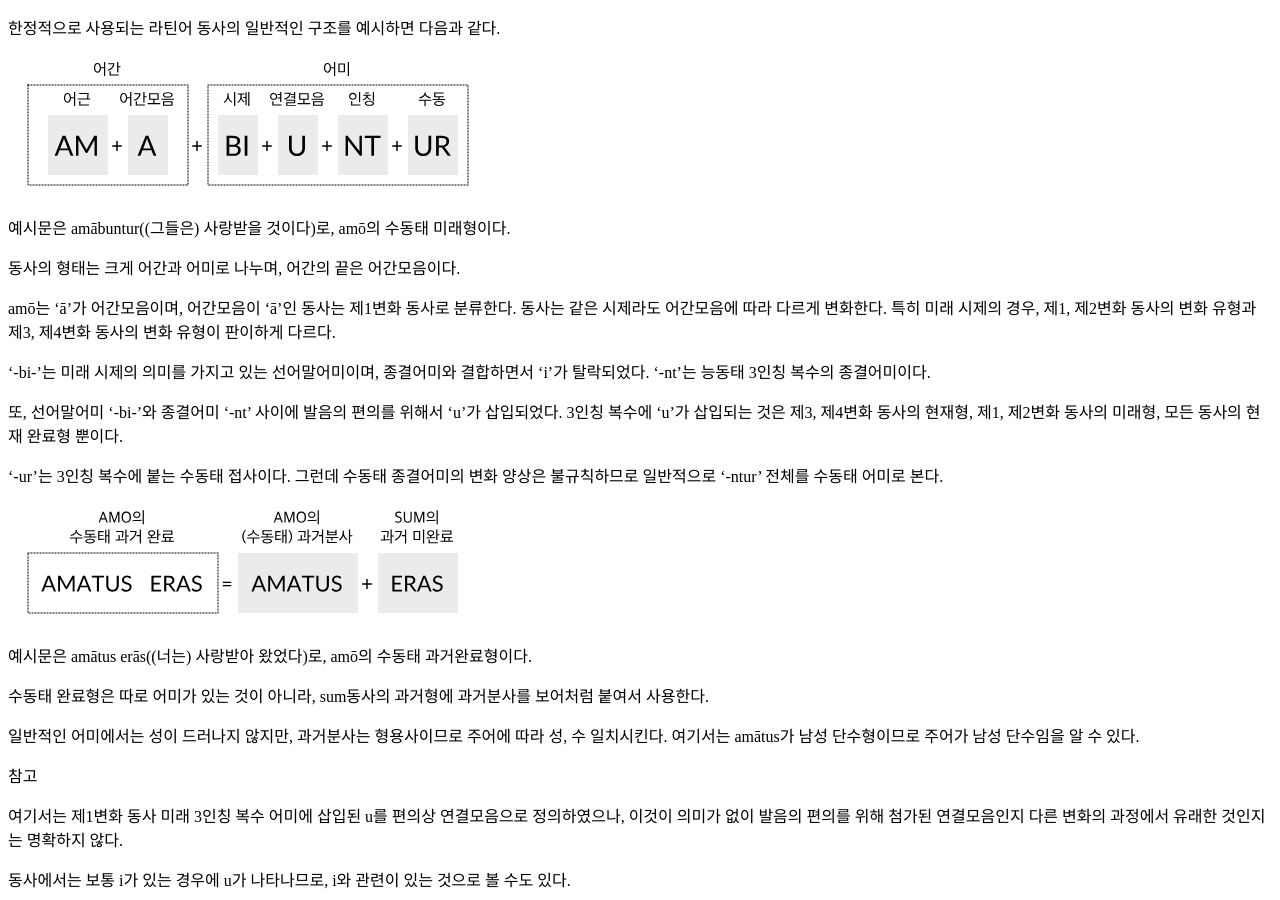
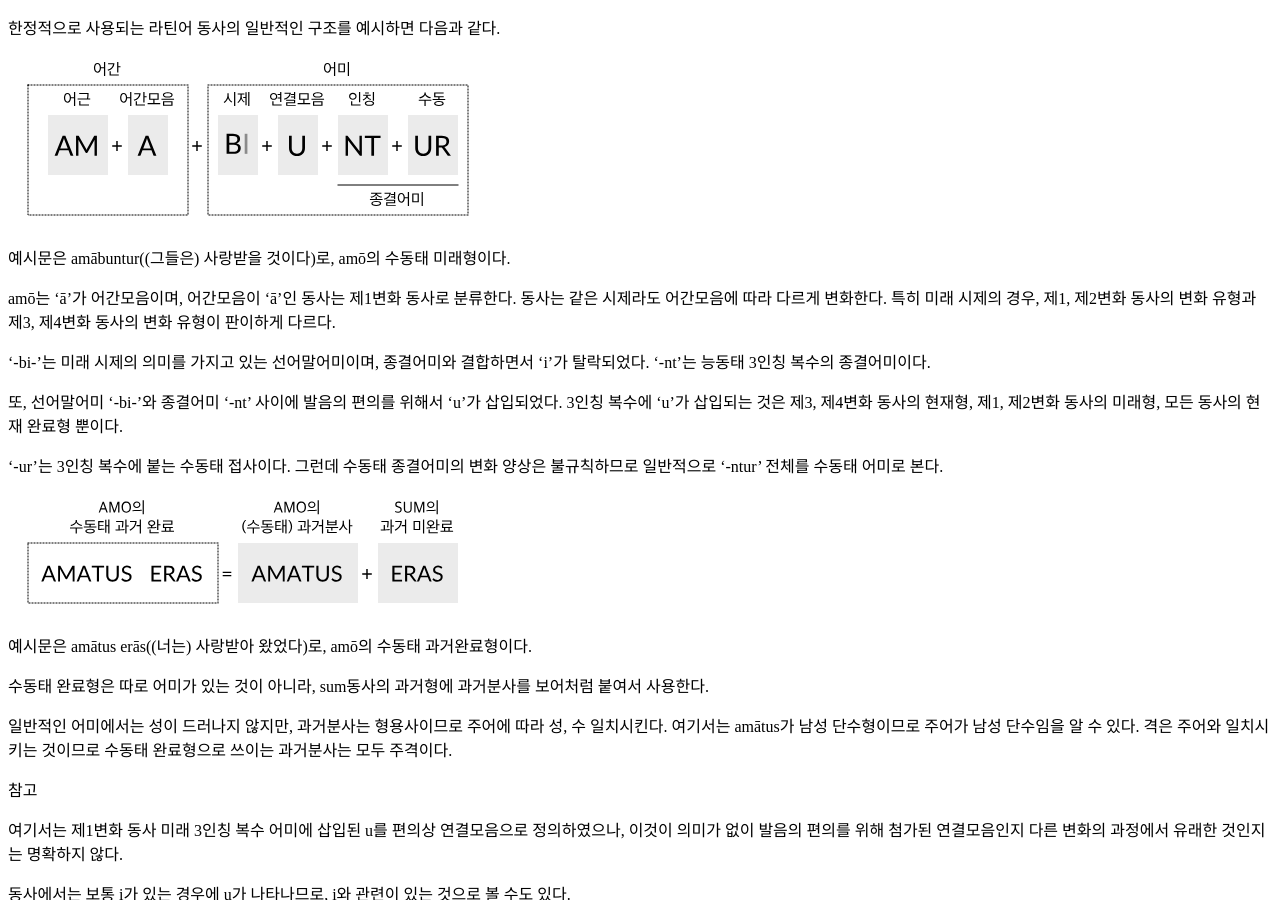
Before and after one commit to kabbala/grammatica_latina, a Sphinx documentation site: the page built from source/coniugatio_verbi/coniugatio_verbi_prooemium.rst, in a window 1280 px wide and 900 px high, scrolled down 10451 px. Built offline with Sphinx 7.4.7 and the Read the Docs theme 2.0.0, drawn with Linux system fonts in a browser that asks for light colours.

Commit message:
일부 수정

```diff
--- a/source/alphabet/appellatio_litterarum.rst
+++ b/source/alphabet/appellatio_litterarum.rst
@@ -127,6 +127,8 @@ Y도 모음으로 분류하나, 그리스어에서 유래한 외래어 등을
    현대 한국어에서는 모음의 장단 구분이 약하기 때문에 학습하기 어려운 면이 있는데, 다행히 현대 라틴어에서는 모음의 장단을 크게 중시하지 않는다.
 
    로망스어에서도 대부분 모음의 장단 구분을 중시하지 않기 때문에 서구의 화자들도 마찬가지다. 교회 라틴어 교재에서는 장단 표시를 아예 안 하기도 한다.
+
+   그러나 로망스어에는 대부분 강세가 있기 때문에 강세는 표현하는 것이 필요하다. 그런데 강세를 알기 위해선 모음의 장단을 알아야 한다.
 
 .. todo:: 모음의 장단으로 뜻이 바뀌는 경우 설명하고, 중요성 강조할 것.
 
--- a/source/coniugatio_verbi/coniugatio_verbi_prooemium.rst
+++ b/source/coniugatio_verbi/coniugatio_verbi_prooemium.rst
@@ -26,8 +26,6 @@
 
 예시문은 amābuntur((그들은) 사랑받을 것이다)로, amō의 수동태 미래형이다.
 
-동사의 형태는 크게 어간과 어미로 나누며, 어간의 끝은 어간모음이다.
-
 amō는 ‘ā’가 어간모음이며, 어간모음이 ‘ā’인 동사는 제1변화 동사로 분류한다. 동사는 같은 시제라도 어간모음에 따라 다르게 변화한다. 특히 미래 시제의 경우, 제1, 제2변화 동사의 변화 유형과 제3, 제4변화 동사의 변화 유형이 판이하게 다르다.
 
 ‘-bi-’는 미래 시제의 의미를 가지고 있는 선어말어미이며, 종결어미와 결합하면서 ‘i’가 탈락되었다. ‘-nt’는 능동태 3인칭 복수의 종결어미이다.
@@ -42,7 +40,7 @@ amō는 ‘ā’가 어간모음이며, 어간모음이 ‘ā’인 동사는
 
 수동태 완료형은 따로 어미가 있는 것이 아니라, sum동사의 과거형에 과거분사를 보어처럼 붙여서 사용한다.
 
-일반적인 어미에서는 성이 드러나지 않지만, 과거분사는 형용사이므로 주어에 따라 성, 수 일치시킨다. 여기서는 amātus가 남성 단수형이므로 주어가 남성 단수임을 알 수 있다.
+일반적인 어미에서는 성이 드러나지 않지만, 과거분사는 형용사이므로 주어에 따라 성, 수 일치시킨다. 여기서는 amātus가 남성 단수형이므로 주어가 남성 단수임을 알 수 있다. 격은 주어와 일치시키는 것이므로 수동태 완료형으로 쓰이는 과거분사는 모두 주격이다.
 
 .. note::
 
```
Also changed, not shown: source/coniugatio_verbi/amabuntur.svg, 1 other file.
